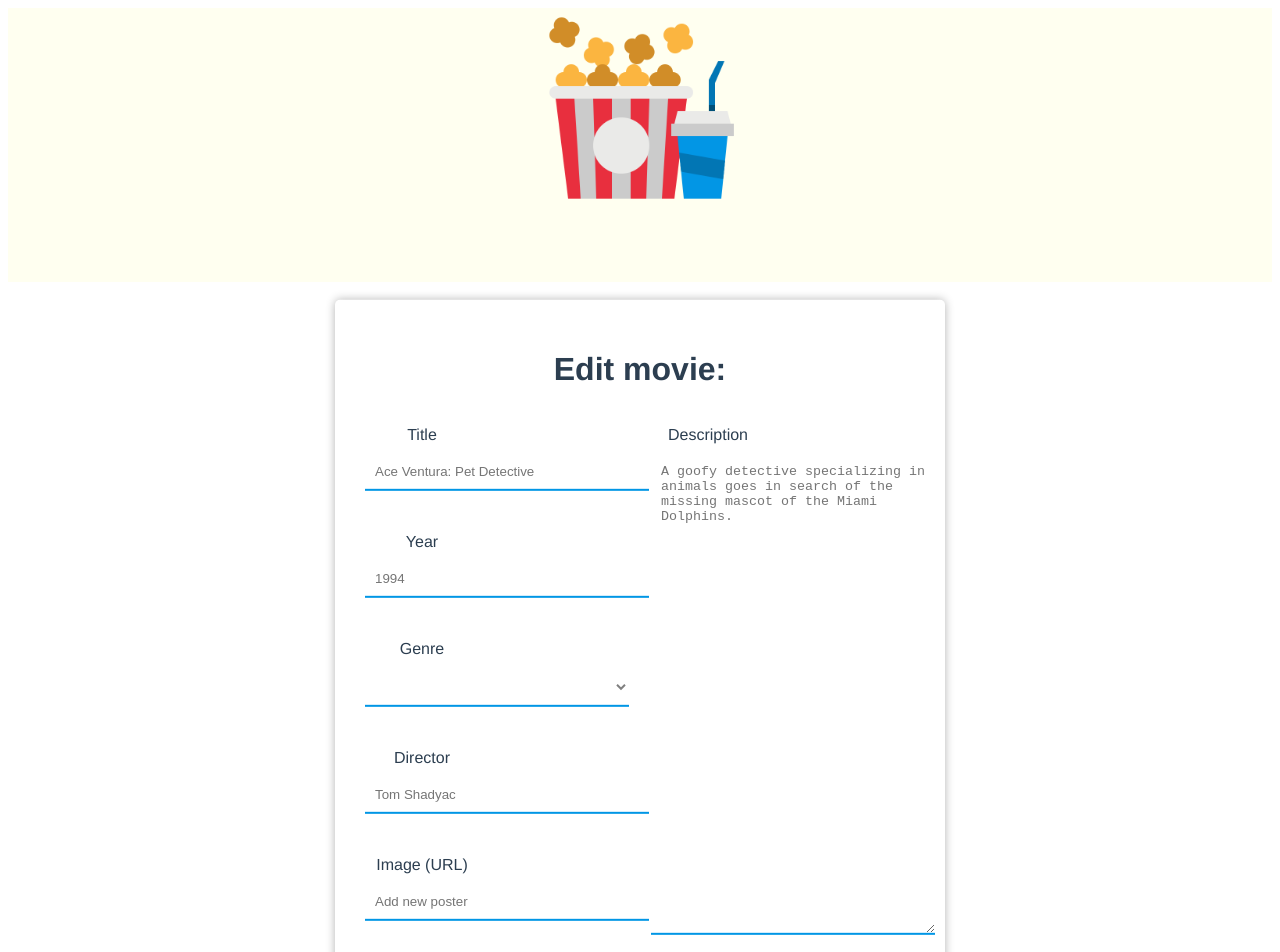
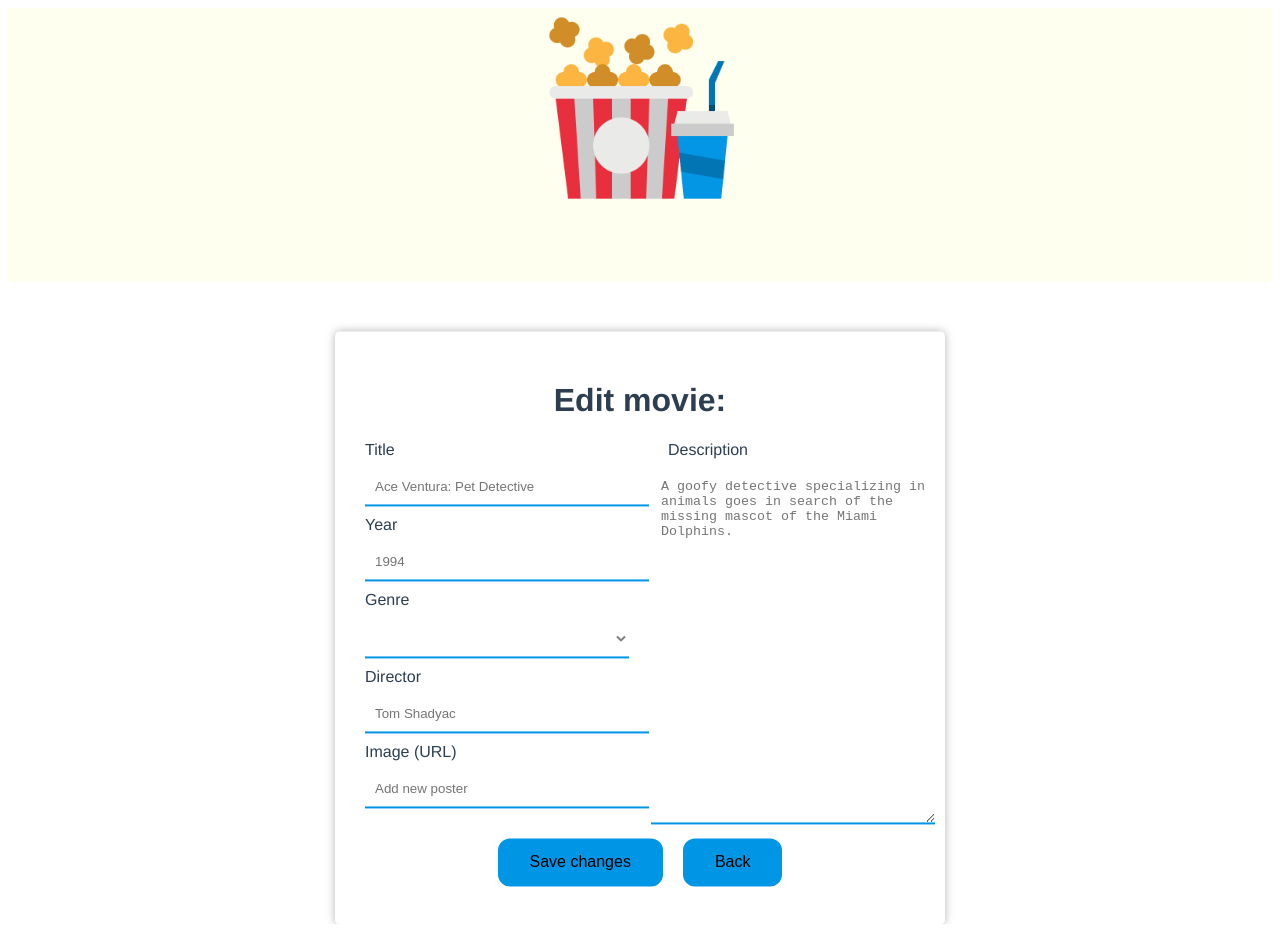
Before and after one commit to AnjaHrydziushka/movie-database-vue, a Vue app: page /movies/1/edit in a window 1280 px wide. Shown: the top 952 px of the page. After the commit the page ends 924 px from the top, so only its background shows below. Built offline with nearby package versions, Linux system fonts and the light colour scheme.

Commit message:
Deleted unnecessary <p> tag in forms

```diff
--- a/src/components/AddMovie.vue
+++ b/src/components/AddMovie.vue
@@ -10,15 +10,12 @@
     </div>
     <div class="form">
       <div class="inputs">
-        <p>
         <label for="title">Title</label>
         <input v-model="title" />
-        </p>
-        <p>
+
         <label for="year">Year</label>
         <input v-model.number="year" />
-        </p>
-        <p>
+
         <label for="genre">Genre</label>
         <select v-model="genre">
           <option>comedy</option>
@@ -27,21 +24,16 @@
           <option>horror</option>
           <option>romance</option>
         </select>
-        </p>
-        <p>
+
         <label for="director">Director</label>
         <input v-model="director" />
-        </p>
-        <p>
+
         <label for="image">Image (URL)</label>
         <input v-model="image" />
-        </p>
       </div>
       <div class="description">
-        <p>
         <label for="description">Description</label>
         <textarea v-model="description" />
-        </p>
       </div>
     </div>
     <button @click="onSubmit">Add movie</button>
@@ -178,7 +170,7 @@ select {
 }
 
 .description textarea {
-  height: 459px;
+  height: 333px;
 }
 
 label {
--- a/src/components/EditMovie.vue
+++ b/src/components/EditMovie.vue
@@ -10,15 +10,12 @@
     </div>
     <div class="form">
       <div class="inputs">
-        <p>
         <label for="title">Title</label>
         <input v-model="title" :placeholder="movie.title" />
-        </p>
-        <p>
+
         <label for="year">Year</label>
         <input v-model="year" :placeholder="movie.year" />
-        </p>
-        <p>
+
         <label for="genre">Genre</label>
         <select v-model="genre">
           <option default disabled>{{ movie.genre }}</option>
@@ -28,21 +25,16 @@
           <option>horror</option>
           <option>romance</option>
         </select>
-        </p>
-        <p>
+
         <label for="director">Director</label>
         <input v-model="director" :placeholder="movie.director" />
-        </p>
-        <p>
+
         <label for="image">Image (URL)</label>
         <input v-model="image" placeholder="Add new poster" />
-        </p>
       </div>
       <div class="description">
-        <p>
         <label for="description">Description</label>
         <textarea v-model="description" :placeholder="movie.description" />
-        </p>
       </div>
     </div>
     <button @click="saveChanges">Save changes</button>
@@ -184,7 +176,7 @@ select {
 }
 
 .description textarea {
-  height: 459px;
+  height: 333px;
 }
 
 label {
```
Lines whose indentation alone changed are shown as unchanged.
